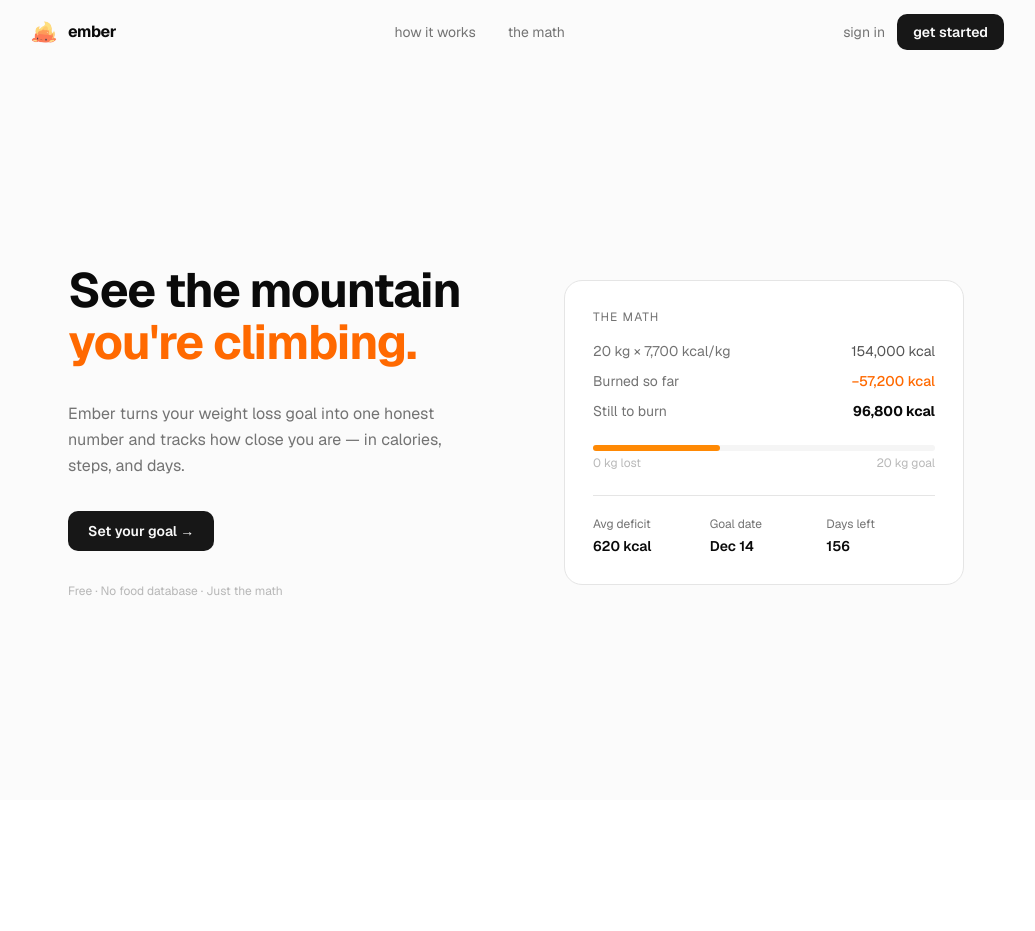
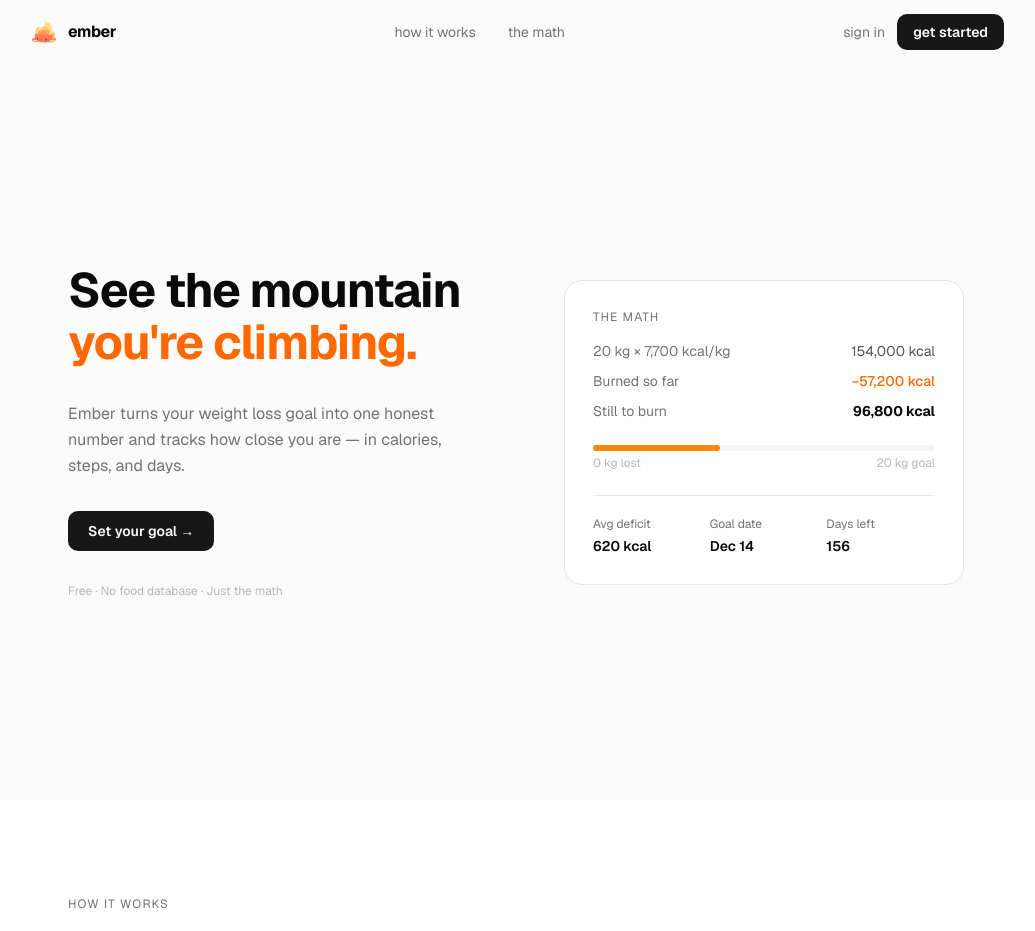
Before and after one commit to bhavv04/ember, a Next.js app: page / in a window 1280 px wide. Shown: the top 931 px of the page, without its empty margins (124-1159 px from the left). Before the commit the page ends 800 px from the top, so only its background shows below. Built offline with nearby package versions, Linux system fonts and the light colour scheme; no server answers.

Commit message:
feat: add how-it-works to landing page

```diff
--- a/src/app/page.tsx
+++ b/src/app/page.tsx
@@ -1,6 +1,7 @@
 import { Metadata } from 'next'
 import Navbar from './homepage/components/Navbar'
 import Hero from './homepage/sections/Hero'
+import HowItWorks from './homepage/sections/HowItWorks'
 
 export const metadata: Metadata = {
   title: "Ember - Visualize Your Weight Loss Journey",
@@ -13,6 +14,7 @@ export default function HomePage() {
     <div>
       <Navbar />
       <Hero />
+      <HowItWorks />
     </div>
   )
 }
```
